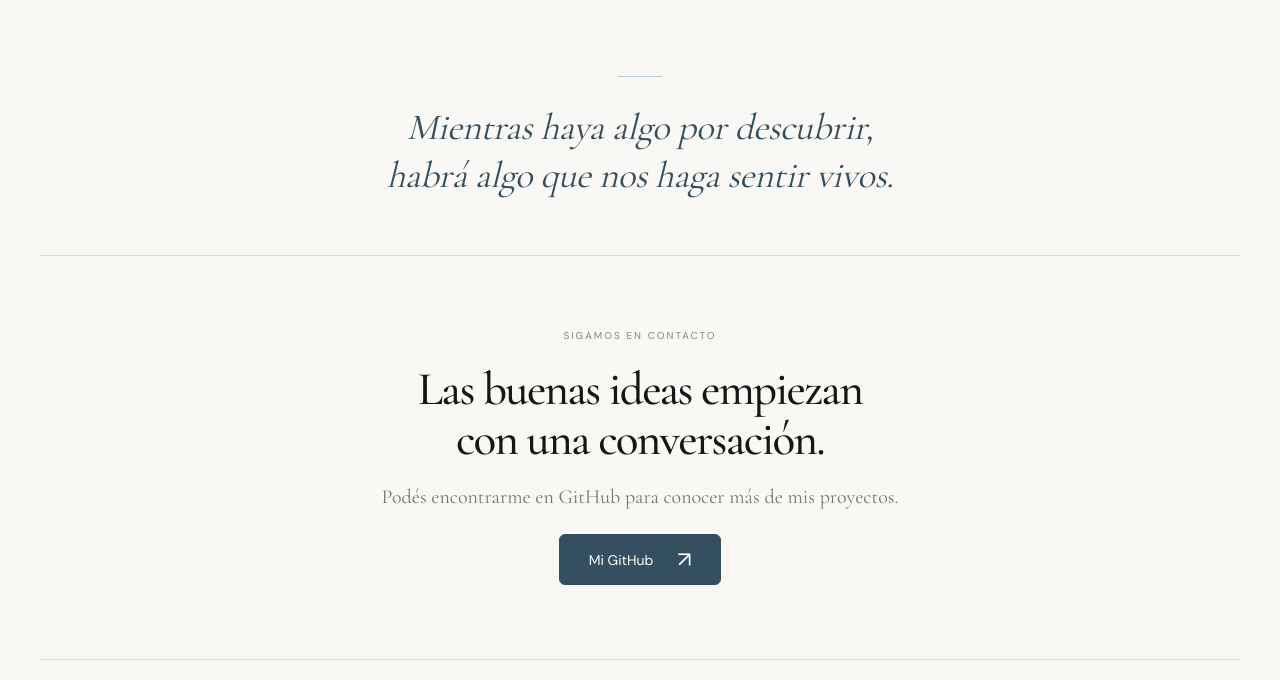
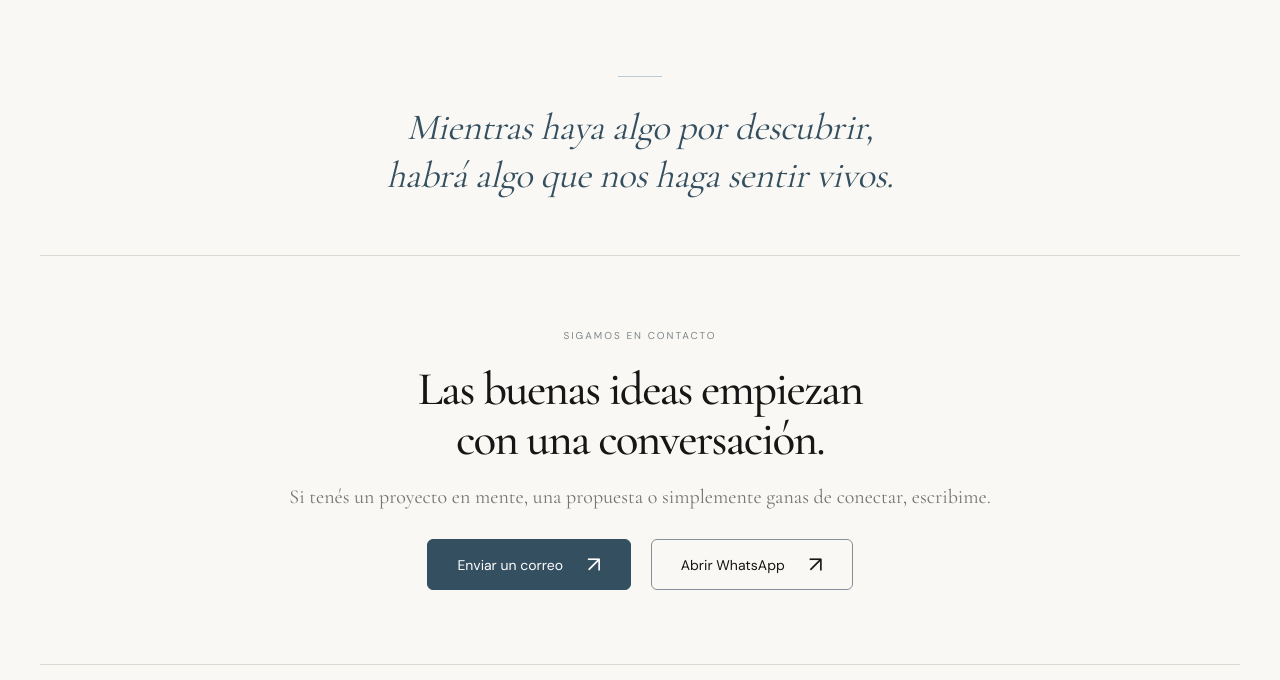
Before and after one commit to marianoarias1/Portfolio-Mariano-Arias, a website: page dist/index.html in a window 1280 px wide. Shown: the part 2953-3633 px from the top of the page. Drawn offline with Linux system fonts and the light colour scheme.

Commit message:
Add email and direct WhatsApp contact options

```diff
--- a/dist/index.html
+++ b/dist/index.html
@@ -14,7 +14,7 @@
 <p>Disfruto tanto resolver la lógica detrás de una funcionalidad como ajustar una interacción hasta que se sienta bien. Mis proyectos son ese espacio donde el código, el diseño y mis intereses se encuentran.</p></div></div>
 <blockquote class="about-quote">Mientras haya algo por descubrir,<br class="desktop"> habrá algo que nos haga sentir vivos.</blockquote>
 </section>
-<section id="contacto" class="contact" aria-labelledby="contact-title"><span class="eyebrow">SIGAMOS EN CONTACTO</span><h2 id="contact-title">Las buenas ideas empiezan<br>con una conversación.</h2><p>Podés encontrarme en GitHub para conocer más de mis proyectos.</p><a class="button primary" href="https://github.com/marianoarias1" target="_blank" rel="noopener noreferrer">Mi GitHub <span>↗</span></a></section></main>
+<section id="contacto" class="contact" aria-labelledby="contact-title"><span class="eyebrow">SIGAMOS EN CONTACTO</span><h2 id="contact-title">Las buenas ideas empiezan<br>con una conversación.</h2><p>Si tenés un proyecto en mente, una propuesta o simplemente ganas de conectar, escribime.</p><div class="actions" style="flex-wrap:wrap"><a class="button primary" href="mailto:marianoariasiwngh@outlook.com">Enviar un correo <span aria-hidden="true">↗</span></a><a class="button" href="https://wa.me/5492478419818" target="_blank" rel="noopener noreferrer">Abrir WhatsApp <span aria-hidden="true">↗</span></a></div></section></main>
 <footer class="wrap footer"><a href="#inicio" class="brand">Mariano Arias</a><span>Hecho con ideas propias, desde Argentina.</span><div><a href="https://github.com/marianoarias1" target="_blank" rel="noopener noreferrer">GitHub ↗</a><a href="#contacto">Contacto</a><a href="#inicio" aria-label="Volver arriba">↑</a></div></footer>
 <dialog id="project-dialog" aria-labelledby="dialog-title">
 <div class="dialog-toolbar"><span class="eyebrow">UN PROYECTO PROPIO</span><button class="close" aria-label="Cerrar proyecto"><svg viewBox="0 0 24 24" width="20" height="20" aria-hidden="true"><path d="m6 6 12 12M18 6 6 18" fill="none" stroke="currentColor" stroke-width="1.5" stroke-linecap="round"/></svg></button></div>
```
